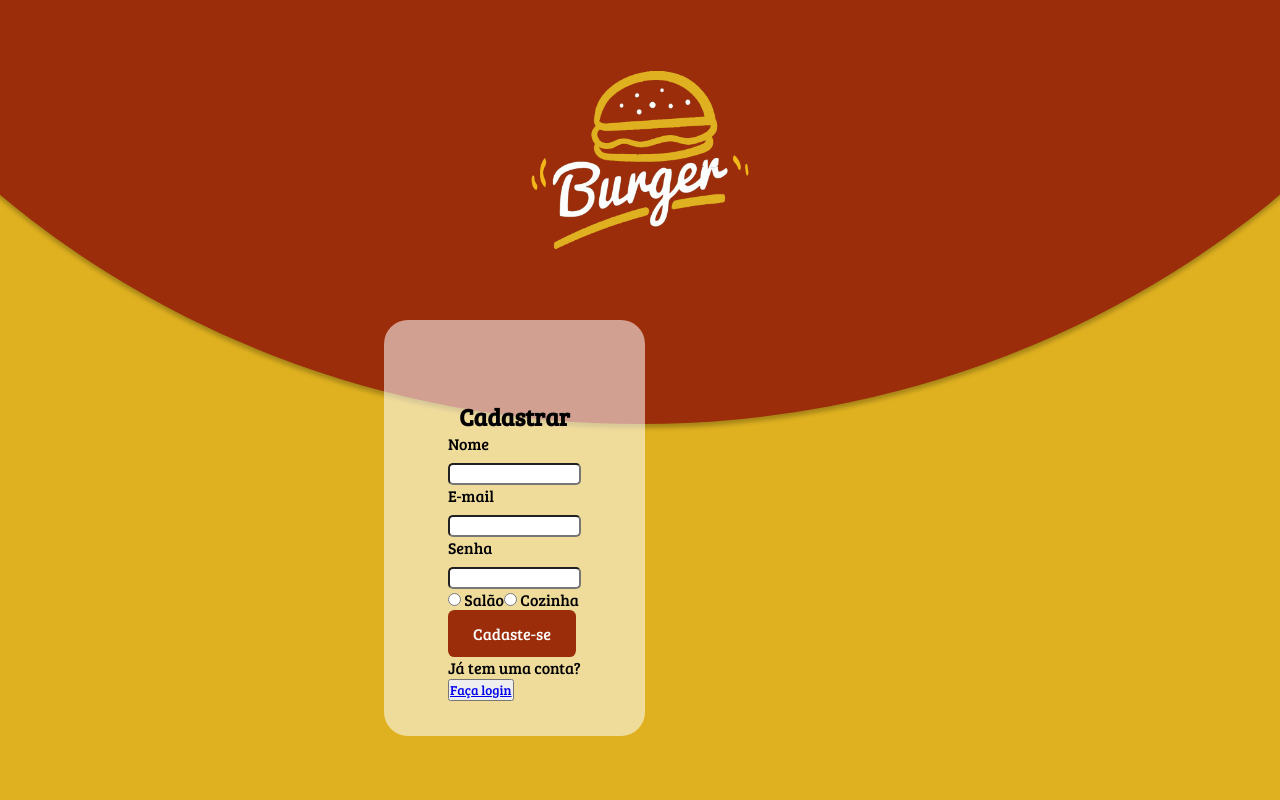
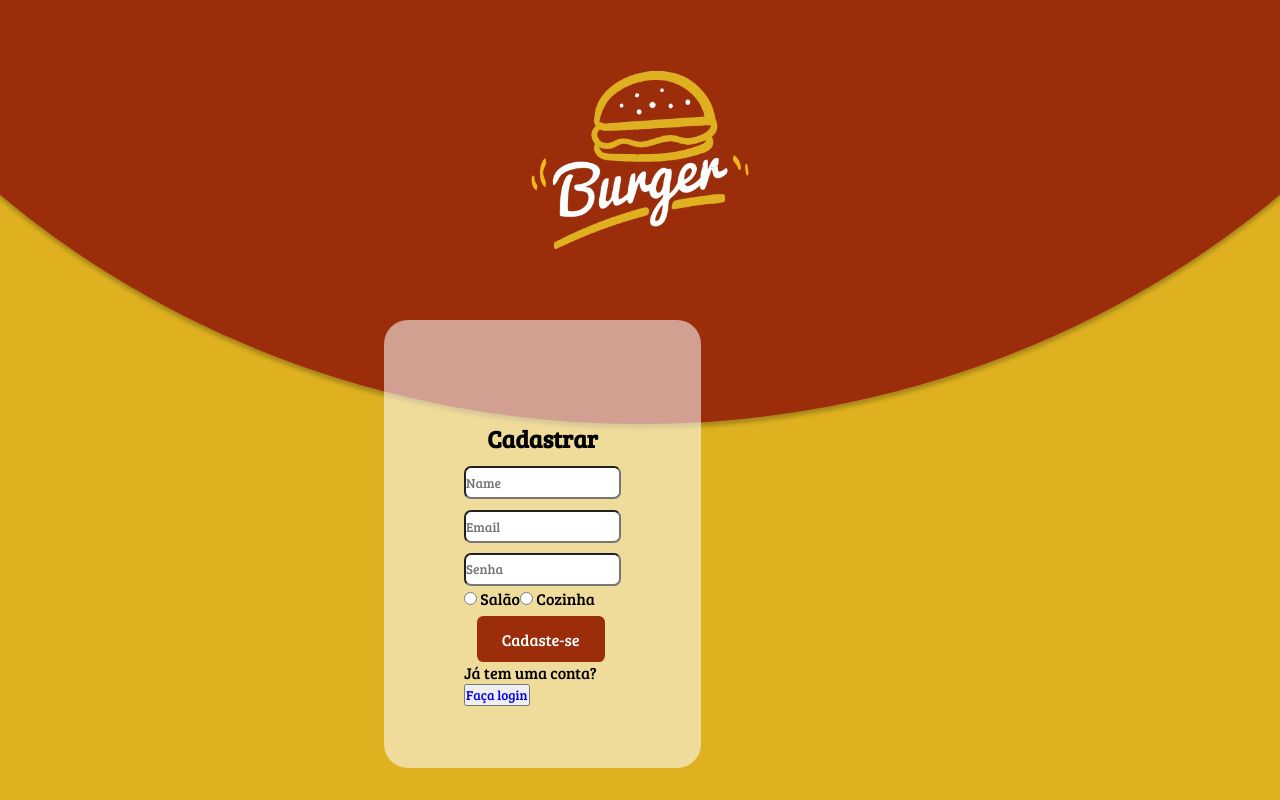
Before and after one commit to Laboratoria/SAP006-burger-queen-api-client, a React (Create React App) app: page /register in a window 1280 px wide. Shown: the top 800 px of the page. Built offline with nearby package versions, Linux system fonts and the light colour scheme.

Commit message:
Atualização

```diff
--- a/src/components/Button/Button.css
+++ b/src/components/Button/Button.css
@@ -11,6 +11,7 @@
     padding: 0.8rem 1.2rem;
     box-sizing: border-box;
     transition: 0.1s;
+    margin-left: 8%;
 }
 .button-global:hover,
 .button-global:focus{
--- a/src/pages/Hall/Hall.js
+++ b/src/pages/Hall/Hall.js
@@ -206,7 +206,7 @@ function Hall() {
                                 </div>
                             )}
                             <h1>Total R$ {total},00</h1>
-                            <Button className="button-global" text="enviar para a cozinha" onClick={(e) => handleSubmit(e)}> Enviar </Button>
+                            <Button className="button-global" text="enviar para a cozinha" onClick={(e) => handleSubmit(e)}>Enviar</Button>
                         </div>
                     </section>
                 </section>
--- a/src/pages/Login/Login.js
+++ b/src/pages/Login/Login.js
@@ -71,25 +71,25 @@ function Login() {
                     <div className="box-login" >
                         <form className="forms" action="">
                             <h1 className="title">Login</h1>
-
-
                             <Input
-                                label="Email"
+                                className="input-email"
+                                placeholder="Email"
                                 type="email"
                                 name="email"
-                            value={infoUser.email}
-                            onChange={handleChange}
+                                value={infoUser.email}
+                                onChange={handleChange}
                             />
 
 
                             {errors.email && <span className='form-error'>{errors.email}</span>}
 
                             <Input
-                                label="Senha"
+                                className="input-senha"
+                                placeholder="Senha"
                                 type="password"
                                 name="password"
-                            value={infoUser.password}
-                            onChange={handleChange}
+                                value={infoUser.password}
+                                onChange={handleChange}
                             />
                             {errors.password && <span className='form-error'>{errors.password}</span>}
 
--- a/src/pages/Login/login.css
+++ b/src/pages/Login/login.css
@@ -88,7 +88,7 @@ h1{
     border-radius: 10px;
     padding: 28px;
     height: 100%
-};  */
+}  */
 
 h1 .title {
     font-weight: 700;
@@ -100,4 +100,25 @@ h1 .title {
     max-width: 30rem;
     padding: 2rem;
     margin:0 auto;
-};
+}
+
+.input-email  {
+        border-radius: 7px;
+        width: 153px;
+        height: 29px;
+        margin-bottom: 0.3rem;
+}
+.input-senha{
+    border-radius: 7px;
+    width: 153px;
+    height: 29px;
+    margin-bottom: 1.0rem;
+
+}
+.form{
+    margin-bottom: 1.7rem;
+}
+
+.link{
+    text-decoration-line: none;
+}
--- a/src/pages/Register/Register.js
+++ b/src/pages/Register/Register.js
@@ -71,34 +71,34 @@ function Register() {
 
 
                         <h1 className="title">Cadastrar</h1>
-                        <p className="labelInputs">Nome</p>
+                        <p className="labelInputs"></p>
                         {errors.name && <span className='form-error'>{errors.name}</span>}
                         <Input
                             type="name"
-                            name="name"
-                            inputClass="inputName"
+                            placeholder="Name"
+                            className="input-name-register"
                             value={infoUser.name}
                             onChange={handleChange}
                         />
 
-                        <p className="labelInputs">E-mail</p>
+                        <p className="labelInputs"></p>
                         {errors.email && <span className='form-error'>{errors.email}</span>}
                         <Input
+                            className="input-email-register"
                             type="email"
-                            name="email"
-                            inputClass="inputEmail"
+                            placeholder="Email"
                             value={infoUser.email}
                             onChange={handleChange}
                         />
 
 
-                        <p className="labelInputs">Senha</p>
+                        <p className="labelInputs"></p>
                         {errors.password && <span className='form-error'>{errors.password}</span>}
 
                         <Input
                             type="password"
-                            name="password"
-                            inputClass="inputPassword"
+                            placeholder="Senha"
+                            className="input-senha-register"
                             value={infoUser.password}
                             onChange={handleChange}
                         />
@@ -108,7 +108,9 @@ function Register() {
 
 
                             <label className="roleLabel">
-                                <input type="radio"
+                                <input
+                                    className="roleLabel"
+                                    type="radio"
                                     name="role"
                                     value="salao"
                                     id="role"
@@ -118,6 +120,7 @@ function Register() {
 
                             <label className="role-cozinha">
                                 <input
+                                    className="roleLabel"
                                     type="radio"
                                     name="role"
                                     value="cozinha"
--- a/src/pages/Register/register.css
+++ b/src/pages/Register/register.css
@@ -14,7 +14,7 @@
 
 .main-register{
     width: 40%;
-    padding: 4rem;
+    padding: 5rem;
     flex-direction: column;
     align-items: center;
     background-color: hsla(0, 0%, 100%, .5490196078431373);
@@ -64,9 +64,9 @@ h1 {
 
 .main-register{
     display: flex;
-        height: 18rem;
-        justify-content: space-around;
-};
+    height: 18rem;
+    justify-content: space-around;
+}
 
 /* .box-register {
     background-color: #F2DFBA;
@@ -76,9 +76,39 @@ h1 {
 
 h1 {
     font-weight: 700;
-    padding: 2rem;
-};
+    padding: 0.2rem;
+}
 
 form{
     padding: 1rem;
-};
+}
+
+.input-email-register{
+    border-radius: 7px;
+    width: 153px;
+    height: 29px;
+    margin-bottom: 0.1rem;
+}
+
+.input-senha-register{
+     border-radius: 7px;
+     width: 153px;
+     height: 29px;
+     margin-bottom: 0.1rem;
+}
+
+.input-name-register{
+    border-radius: 7px;
+    width: 153px;
+    height: 29px;
+    margin-bottom: 0.2rem;
+}
+
+.roleLabel{
+    margin-bottom: 0.7rem;
+    justify-content: space-between;
+}
+ .link{
+text-decoration-line: none;
+
+}
```
